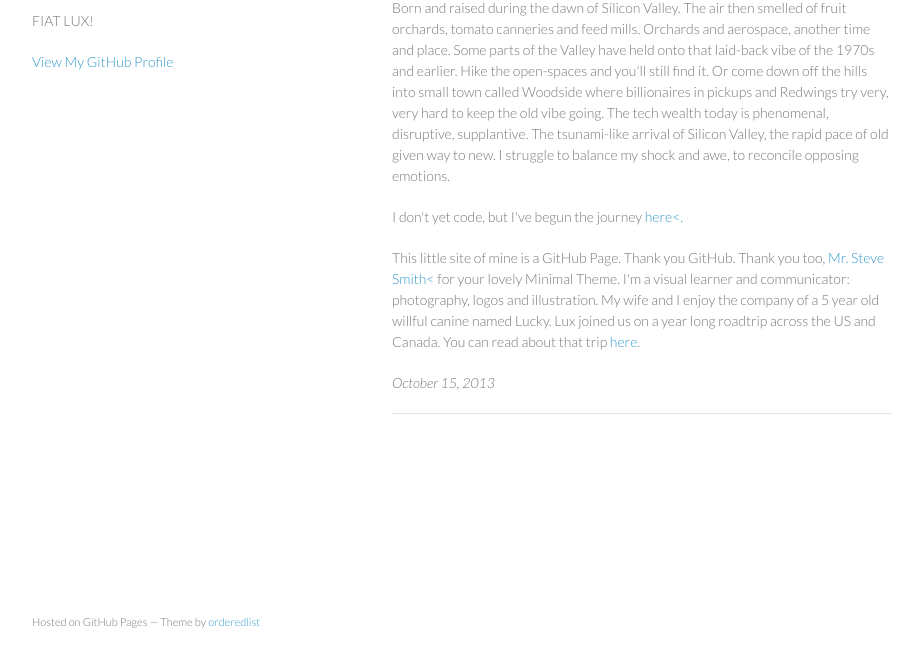
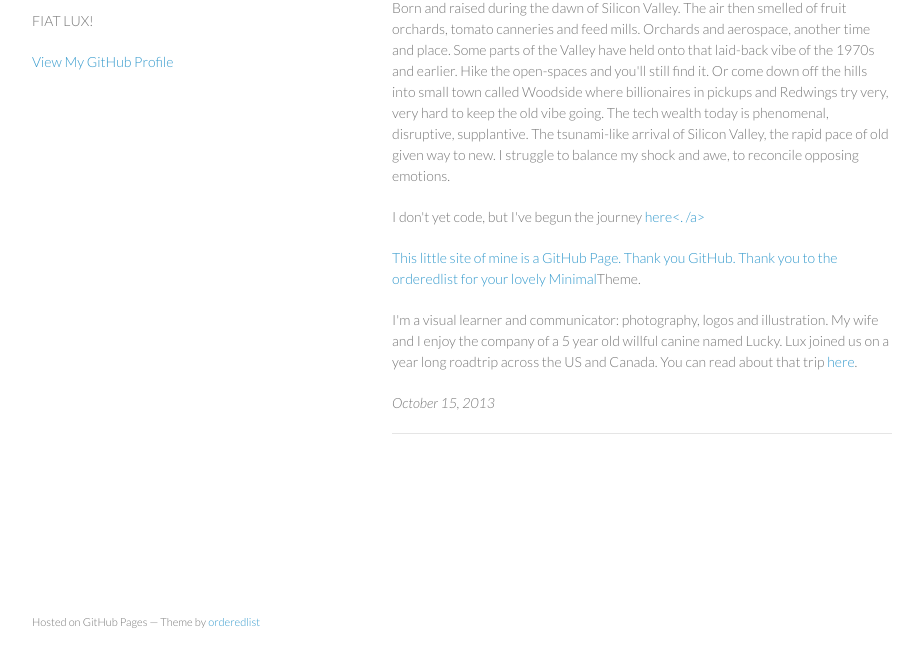
Before and after one commit to fiat-lucky/chicalote.github.io, a plain HTML site: page index.html in a window 1280 px wide. Shown: the part 99-766 px from the top of the page, without its empty margins (178-1098 px from the left). Drawn offline with Linux system fonts and the light colour scheme.

Commit message:
Update index.html

```diff
--- a/index.html
+++ b/index.html
@@ -29,9 +29,9 @@
 <p>Born and raised during the dawn of Silicon Valley. The air then smelled of fruit orchards, tomato canneries and feed mills. Orchards and aerospace, another time and place. Some parts of the Valley have held onto that laid-back vibe of the 1970s and earlier. Hike the open-spaces and you'll still find it. Or come down off the hills into small town called Woodside where billionaires in pickups and Redwings try very, very hard to keep the old vibe going. The tech wealth today is phenomenal, disruptive, supplantive. The tsunami-like arrival of Silicon Valley, the rapid pace of old given way to new. I struggle to balance my shock and awe, to reconcile opposing emotions.<p>
 
 
-<p>I don't yet code, but I've begun the journey <a href="https://cs50.harvard.edu/lectures">here<. </a> <p>
+<p>I don't yet code, but I've begun the journey <a href="https://cs50.harvard.edu/lectures">here<. /a> <p>
 
-<p>This little site of mine is a GitHub Page. Thank you GitHub. Thank you too, <a href="https://github.com/orderedlist/minimal">Mr. Steve Smith< </a> for your lovely Minimal Theme. I'm a visual learner and communicator: photography, logos and illustration. My wife and I enjoy the company of a 5 year old willful canine named Lucky. Lux joined us on a year long roadtrip across the US and Canada. You can read about that trip <a href="http://2010flightofthechickadee.blogspot.com/">here</a>. </p>
+<p>This little site of mine is a GitHub Page. Thank you GitHub. Thank you to the orderedlist for your lovely <a href="https://github.com/orderedlist/minimal">Minimal</a>Theme. </p>I'm a visual learner and communicator: photography, logos and illustration. My wife and I enjoy the company of a 5 year old willful canine named Lucky. Lux joined us on a year long roadtrip across the US and Canada. You can read about that trip <a href="http://2010flightofthechickadee.blogspot.com/">here</a>. </p>
 
 
 
```
